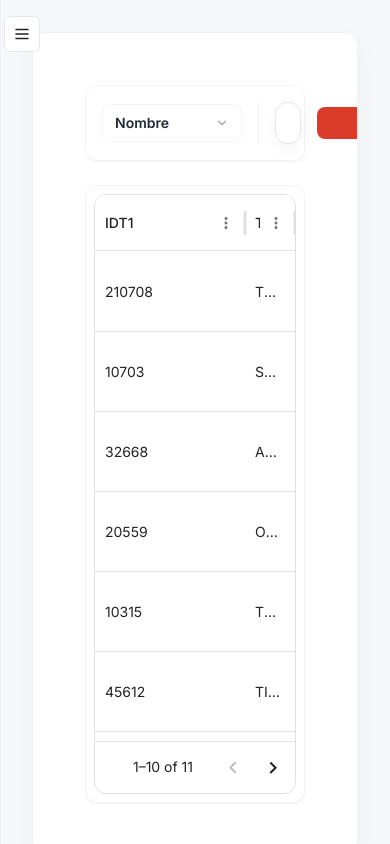
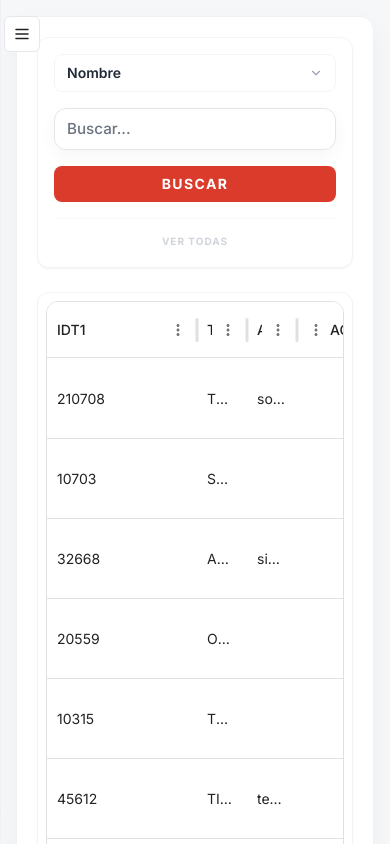
Before and after one commit to TailAdmin/tailadmin-free-tailwind-dashboard-template, a React (Vite) app: page /dashboard/tiendas in a window 390 px wide. Built offline with nearby package versions, Linux system fonts and the light colour scheme; sample sign-in values are in the browser's storage.

Commit message:
style: improve mobile responsiveness across dashboard components by adjusting padding and layout containers

```diff
--- a/src/components/CreateUser.tsx
+++ b/src/components/CreateUser.tsx
@@ -66,7 +66,7 @@ const CreateUser: React.FC<Props> = ({ onCreated }) => {
 	};
 
 	return (
-		<div className="p-8">
+		<div>
 			<h2 className="text-2xl font-bold mb-4">Crear nuevo usuario</h2>
 			<form onSubmit={handleSubmit} className="space-y-4 max-w-md">
 				<div>
--- a/src/components/Dashboard.tsx
+++ b/src/components/Dashboard.tsx
@@ -97,7 +97,7 @@ const Dashboard: React.FC = () => {
 				</button>
 			</aside>
 
-			<main className="flex-1 overflow-y-auto p-8 relative">
+			<main className="flex-1 overflow-y-auto p-4 sm:p-6 lg:p-8 relative">
 				<button
 					onClick={toggleSidebar}
 					className="absolute left-1 top-4 p-2 rounded-md bg-content border border-gray-200 z-50 transition-all hover:bg-gray-50"
--- a/src/components/DashboardHome.tsx
+++ b/src/components/DashboardHome.tsx
@@ -83,14 +83,14 @@ const DashboardHome: React.FC = () => {
 			</div>
 
 			<div className="grid grid-cols-1 lg:grid-cols-3 gap-6">
-				<div className="lg:col-span-2 bg-white/5 backdrop-blur-xl border border-white/10 rounded-3xl p-8">
+				<div className="lg:col-span-2 bg-white/5 backdrop-blur-xl border border-white/10 rounded-3xl p-4 sm:p-8">
 					<h3 className="text-lg font-bold mb-6">Revenue Analytics</h3>
 					<div id="chart">
 						<ReactApexChart options={chartOptions} series={chartSeries} type="area" height={350} />
 					</div>
 				</div>
 
-				<div className="bg-white/5 backdrop-blur-xl border border-white/10 rounded-3xl p-8">
+				<div className="bg-white/5 backdrop-blur-xl border border-white/10 rounded-3xl p-4 sm:p-8">
 					<h3 className="text-lg font-bold mb-6">Audience Growth</h3>
 					<div className="space-y-6">
 						{[1, 2, 3].map((i) => (
--- a/src/components/Profile.tsx
+++ b/src/components/Profile.tsx
@@ -90,7 +90,7 @@ const Profile: React.FC = () => {
 
 	if (error) {
 		return (
-			<div className="p-8">
+			<div>
 				<div className="bg-red-500/10 border border-red-500/20 text-red-500 p-4 rounded-xl">
 					{error}
 				</div>
@@ -99,12 +99,12 @@ const Profile: React.FC = () => {
 	}
 
 	return (
-		<div className="p-8 max-w-4xl">
+		<div className="max-w-4xl">
 			<h2 className="text-2xl font-bold mb-6">Mi Perfil</h2>
 
 			<div className="grid grid-cols-1 md:grid-cols-2 gap-8">
 				{/* Información Personal */}
-				<div className="bg-white/5 border border-white/10 p-6 rounded-2xl">
+				<div className="bg-white/5 border border-white/10 p-4 sm:p-6 rounded-2xl">
 					<h3 className="text-lg font-semibold mb-4">Información Personal</h3>
 					<form onSubmit={handleUpdatePersonalInfo} className="space-y-4">
 						<div>
@@ -148,7 +148,7 @@ const Profile: React.FC = () => {
 				</div>
 
 				{/* Cambiar Contraseña */}
-				<div className="bg-white/5 border border-white/10 p-6 rounded-2xl">
+				<div className="bg-white/5 border border-white/10 p-4 sm:p-6 rounded-2xl">
 					<h3 className="text-lg font-semibold mb-4">Cambiar Contraseña</h3>
 					<form onSubmit={handleUpdatePassword} className="space-y-4">
 						<div>
--- a/src/components/Tiendas.tsx
+++ b/src/components/Tiendas.tsx
@@ -75,24 +75,24 @@ const Tiendas: React.FC = () => {
     ];
 
     return (
-        <div className="p-8 max-w-7xl mx-auto space-y-6">
+        <div className="w-full max-w-7xl mx-auto space-y-6">
             {/* Search Bar Section */}
-            <div className="bg-white border border-gray-100 rounded-xl shadow-sm p-4 flex items-center gap-4">
-                <div className="flex items-center gap-2 px-3 py-2 border border-gray-100 rounded-lg min-w-[140px] bg-white">
+            <div className="bg-white border border-gray-100 rounded-xl shadow-sm p-4 flex flex-col sm:flex-row items-stretch sm:items-center gap-4">
+                <div className="flex items-center gap-2 px-3 py-2 border border-gray-100 rounded-lg sm:min-w-[140px] bg-white">
                     <span className="text-sm font-semibold text-gray-800">Nombre</span>
                     <ChevronDown size={14} className="text-gray-400 ml-auto" />
                 </div>
-                <div className="flex-1 relative border-l border-gray-100 pl-4 ml-0">
+                <div className="flex-1 relative sm:border-l border-gray-100 sm:pl-4 ml-0">
                     <input
                         type="text"
                         placeholder="Buscar..."
                         className="w-full py-2 bg-transparent border-none focus:ring-0 text-sm text-gray-400 font-medium outline-none"
                     />
                 </div>
-                <button className="bg-[#db3b2b] text-white-2 px-10 py-1.5 rounded-lg font-bold text-sm tracking-widest hover:bg-[#c43527] transition-all hover:shadow-lg uppercase">
+                <button className="bg-[#db3b2b] text-white-2 px-10 py-2 sm:py-1.5 rounded-lg font-bold text-sm tracking-widest hover:bg-[#c43527] transition-all hover:shadow-lg uppercase w-full sm:w-auto">
                     BUSCAR
                 </button>
-                <div className="pl-4">
+                <div className="sm:pl-4 text-center sm:text-left pt-2 sm:pt-0 border-t sm:border-none border-gray-50">
                     <button className="text-gray-300 text-[10px] font-bold hover:text-gray-500 transition-colors uppercase tracking-widest whitespace-nowrap">
                         VER TODAS
                     </button>
--- a/src/components/UsersList.tsx
+++ b/src/components/UsersList.tsx
@@ -195,9 +195,9 @@ const UsersList: React.FC = () => {
 	];
 
 	return (
-		<div className="p-8">
+		<div className="w-full">
 			<h2 className="text-2xl font-bold mb-6">Usuarios</h2>
-			<div className="bg-white/5 border border-white/10 p-6 rounded-2xl">
+			<div className="bg-white/5 border border-white/10 p-4 sm:p-6 rounded-2xl">
 				<div className="flex items-center justify-end mb-4">
 					<button
 						onClick={() => setCreateOpen(true)}
```
